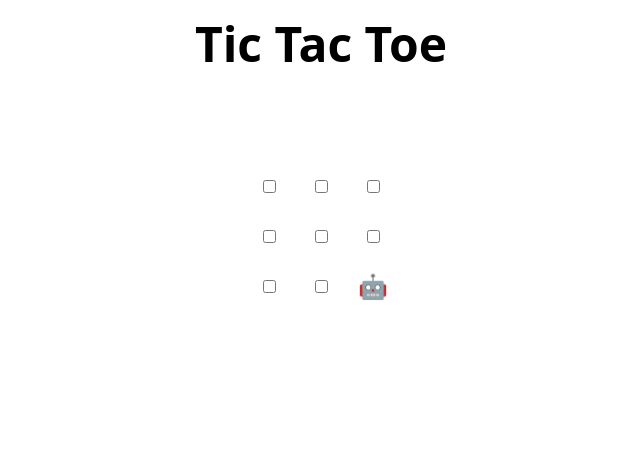
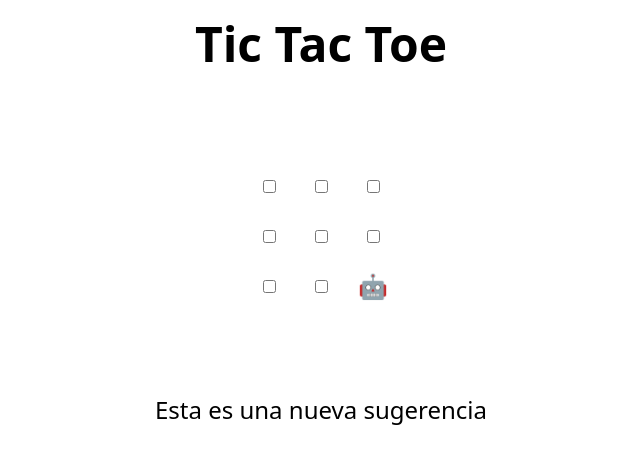
Before and after one commit to jacifuentes/skills-review-pull-requests, a plain HTML site: page index.html in a window 1280 px wide. Shown: the whole page, without its empty margins (319-959 px from the left). Drawn offline with Linux system fonts and the light colour scheme.

Commit message:
Update index.html

```diff
--- a/index.html
+++ b/index.html
@@ -48,7 +48,7 @@
 </table>
 
 <h2 hidden>Game over, refresh to play again 🧑‍💻 🤖!</h2>
-
+Esta es una nueva sugerencia
 <script>
   // Initialization
   const boxes = Array.from(document.querySelectorAll("td"));
```
